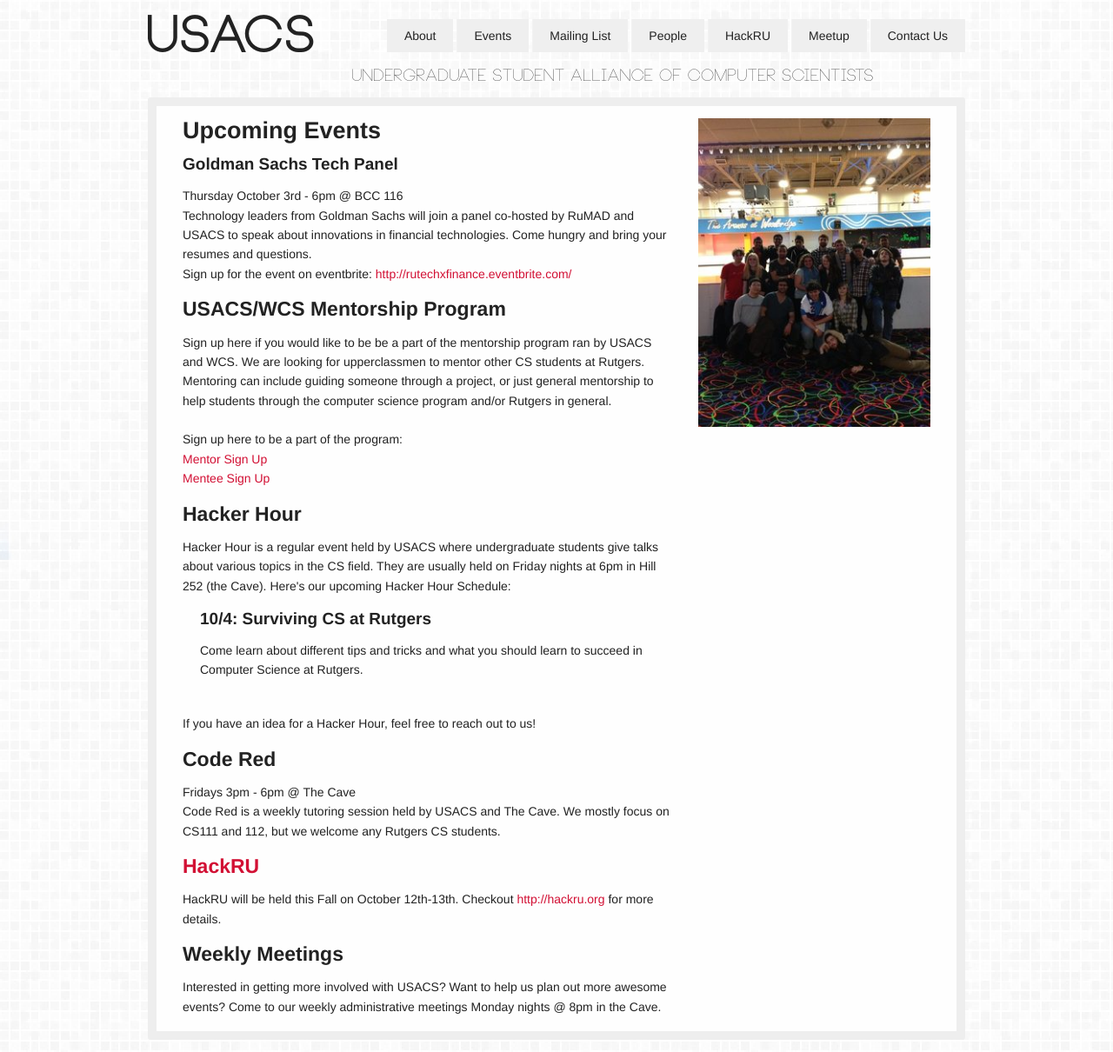
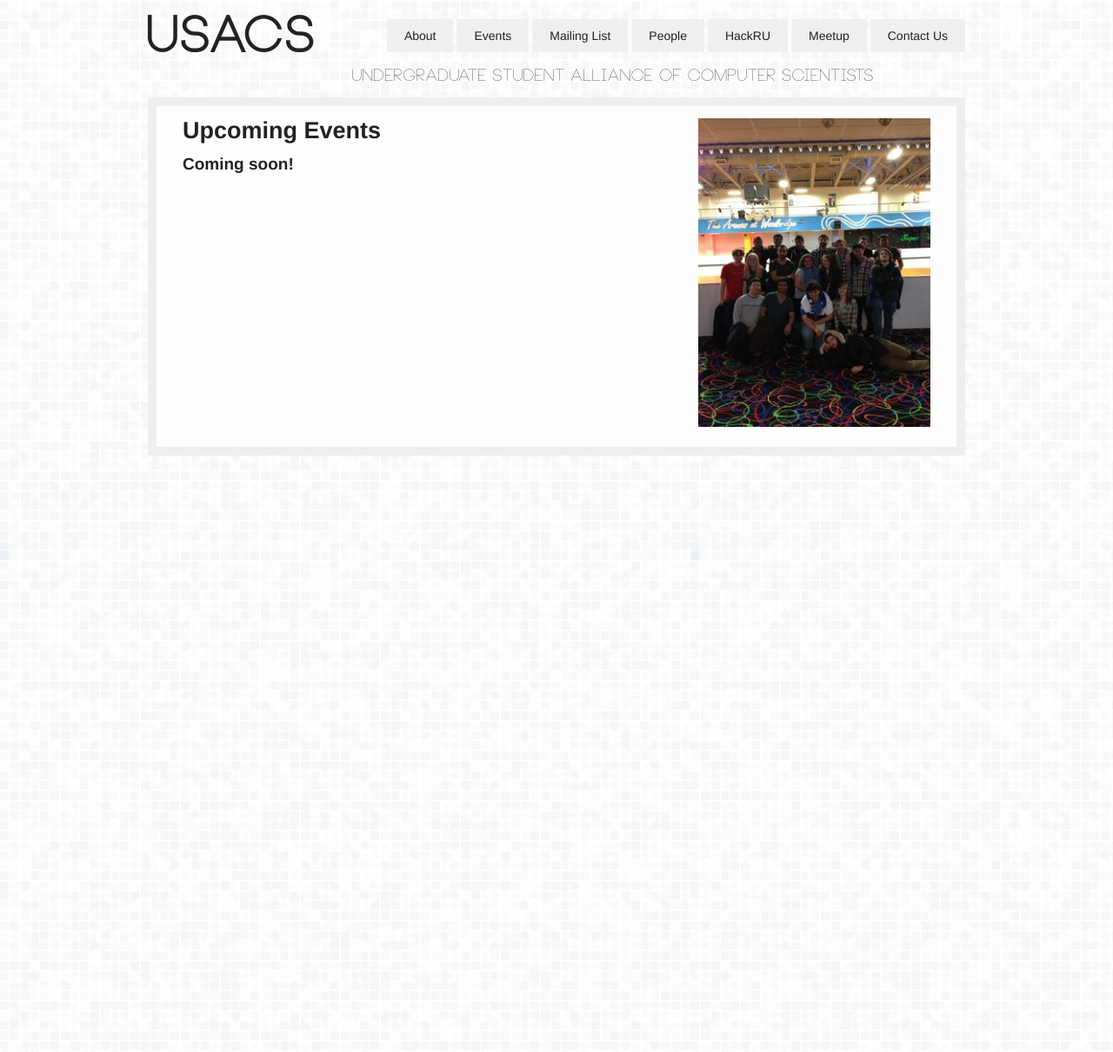
Before and after one commit to usacs/usacs.github.io, a Jekyll site: the page built from events.html, in a window 1280 px wide. Shown: the whole page at 87% size. Built offline with Jekyll 4.4.1, drawn with Linux system fonts in a browser that asks for light colours; Markdown is read by kramdown in place of the engine named in the settings; after the commit the page ends 900 px from its top, so only the background shows below that.

Commit message:
Change events page to coming soon

```diff
--- a/events.html
+++ b/events.html
@@ -9,97 +9,26 @@ title: "Events"
       <h2>Upcoming Events</h2>
       <ul>
         <li class="schedule-item">
-        <h4>Goldman Sachs Tech Panel</h4>
-        <p>Thursday October 3rd - 6pm @ BCC 116
-        <br/> Technology leaders from Goldman Sachs will join a panel co-hosted by RuMAD and USACS to speak about innovations in financial technologies.
-        Come hungry and bring your resumes and questions.
-        <br/>
-        Sign up for the event on eventbrite: <a href="http://rutechxfinance.eventbrite.com/">http://rutechxfinance.eventbrite.com/</a>
-        </p>
+        <h4>Coming soon!</h4>
         </li>
-        <li class="schedule-item">
-        <h3>USACS/WCS Mentorship Program</h3>
-        <p>Sign up here if you would like to be be a part of the mentorship program ran by USACS and WCS. We are looking for upperclassmen to mentor other CS students at Rutgers. Mentoring can include guiding someone through a project, or just general mentorship to help students through the computer science program and/or Rutgers in general.
-        <br/><br/>
-        Sign up here to be a part of the program:
-        <br/>
-        <a href="https://docs.google.com/forms/d/1kKui6xD425hLa-CK7JSYvE4HW5bTybJG66KwkAW9qsU/viewform">Mentor Sign Up</a>
-        <br/>
-        <a href="https://docs.google.com/forms/d/181aCBm1M5cHAUhcMEAJxPs42B0gkBm76V73xpOxfC0k/viewform">Mentee Sign Up</a>
-        </p>
-        </li>
-        <li class="schedule-item">
-        <h3>Hacker Hour</h3>
-        <p>
-        Hacker Hour is a regular event held by USACS where undergraduate students give talks about various topics in the CS field. They are usually held on Friday nights at 6pm in Hill 252 (the Cave). Here's our upcoming Hacker Hour Schedule:
-        </p>
-        <ul>
-          <li class = "schedule-item">
-          <h4>10/4: Surviving CS at Rutgers</h4>
-          <p>
-          Come learn about different tips and tricks and what you should learn to succeed in Computer Science at Rutgers.
-          </p>
-          </li>
-        </ul>
-        <br/>
-        <p>
-        If you have an idea for a Hacker Hour, feel free to reach out to us!
-        </p>
-        </li>
-        <li class="schedule-item">
-        <h3>Code Red</h3>
-        <p>Fridays 3pm - 6pm @ The Cave
-        <br/>
-        Code Red is a weekly tutoring session held by USACS and The Cave. We mostly focus on CS111 and 112, but we welcome any Rutgers CS students.
-        </p>
-        </li>
-        <li class="schedule-item">
-        <h3><a href="http://hackru.org">HackRU</a></h3>
-        <p>HackRU will be held this Fall on October 12th-13th. Checkout <a href="http://hackru.org">http://hackru.org</a> for more details.</p>
-        </li>
-        <li class="schedule-item">
-        <h3>Weekly Meetings</h3>
-        <p>Interested in getting more involved with USACS? Want to help us plan out more awesome events? Come to our weekly administrative meetings Monday nights @ 8pm in the Cave.</p>
       </ul>
     </div>
     <div class="four columns">
-      <img src="/assets/images/social-group-photo.jpg" />
+      <p>
+        <img src="/assets/images/social-group-photo.jpg" />
+      </p>
     </div>
   </div>
 </div>
-
 
 <!-- Third Band (Image Right with Text) -->
 
 <div class="row content-block" id="schedule" style="display:none;">
   <div class="twelve columns">
-    <h2>Schedule for Spring 2013 Semester</h2>
+    <h2>Schedule for Spring 2014 Semester</h2>
     <ul>
 
       <li class="schedule-item">
-      <h3>Hacker Hour</h3>
-      <p>Hacker Hour will be being held on Friday nights at 6pm in Hill 252 (the CAVE). Here's our upcoming Hacker Hour Schedule.</p>
-
-      <ul>
-        <li>
-        <h4>Friday, Feburary 22nd - Getting a Job and Killing the Technical Interview</h4>
-        <p>Come learn how to land an interview to ace the technical questions for your next job or internship. We'll	talk about building an online presence, writing a baller resume, and strategy on how to take on the hardest technical interview questions.</p>
-        </li>
-        <li>
-        <h4>Friday, March 1st and 8th - Game Development in HTML5 and Javascript</h4>
-        <p>This will be a two part series on how to get started in writing games on the web. But not the derpy flash games that you grew up on. This will be lean, mean, HTML5 Javascript games that can be played better, faster, and on any browser.</p>
-        </li>
-      </ul>
-      </li>
-
-      <li class="schedule-item">
-      <h3>HackRU</h3>
-      <p>USACS will be holding HackRU once more this spring. Expect an over-night programming challenge of epic proportions. With help of local tech-company sponsors we will be eating, hacking, and competing for 24-hours in the Cook Campus Center on March 30th to 31st. Come compete, win prizes, make job connections, build something awesome, and have fun! Details are on <a href="http://www.hackru.org">HackRU.org</a></p>
-      </li>
-
-      <li class="schedule-item">
-      <h3>Rutgers Tech Meetup</h3>
-      <p>This semester we will be hosting the first ever Rutgers Tech Meetup. Come and share some of your awesome work with the community, see others demo their work, eat burritos and have fun. Details to follow in the next few weeks.</p>
       </li>
     </div>
   </div>
```
